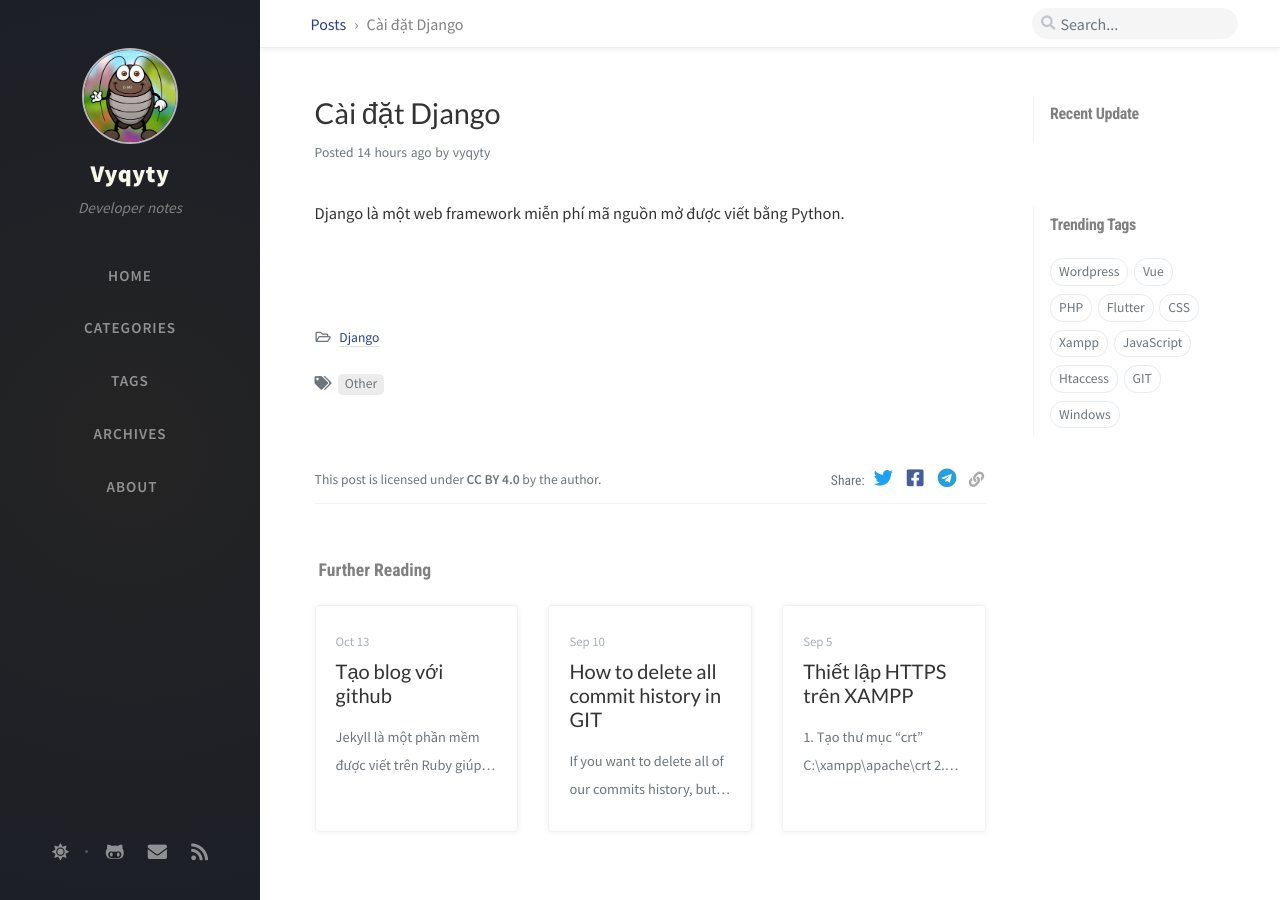
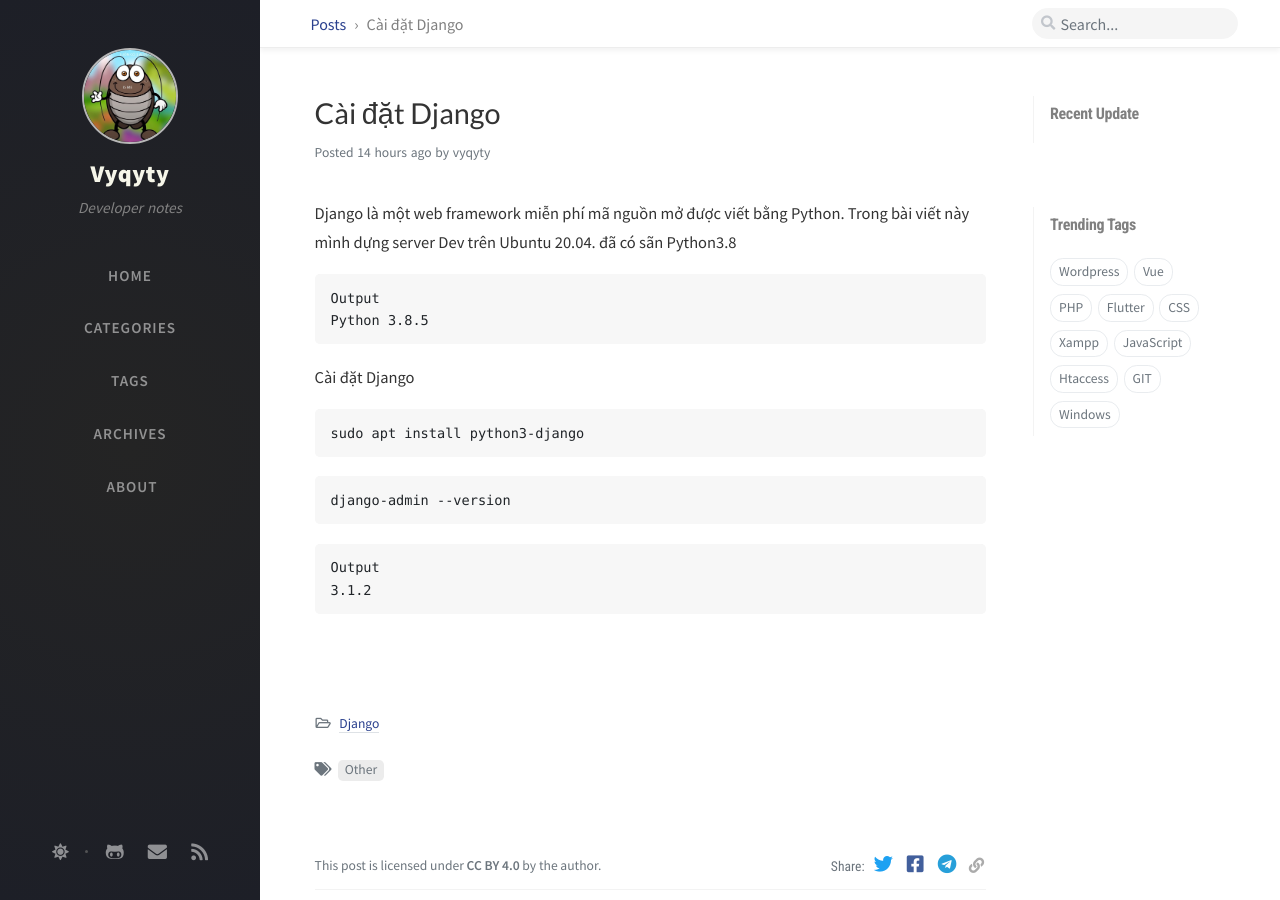
Before and after one commit to vyqyty/vyqyty.github.io, a Jekyll site: the page built from _posts/2020-11-02-cai-dat-django.md, in a window 1280 px wide and 900 px high. Built offline with Jekyll 4.4.1, drawn with Linux system fonts in a browser that asks for light colours; nearby versions of some CDN libraries; comment, search, counter and statistics services are not loaded.

Commit message:
Update 2020-11-02-cai-dat-django.md

````diff
--- a/_posts/2020-11-02-cai-dat-django.md
+++ b/_posts/2020-11-02-cai-dat-django.md
@@ -5,4 +5,19 @@
 tags: [Other]
 math: true
 ---
-Django là một web framework miễn phí mã nguồn mở được viết bằng Python.
+Django là một web framework miễn phí mã nguồn mở được viết bằng Python. Trong bài viết này mình dựng server Dev trên Ubuntu 20.04. đã có sãn Python3.8
+```
+Output
+Python 3.8.5
+```
+Cài đặt Django
+```
+sudo apt install python3-django
+```
+```
+django-admin --version
+```
+```
+Output
+3.1.2
+```
````
